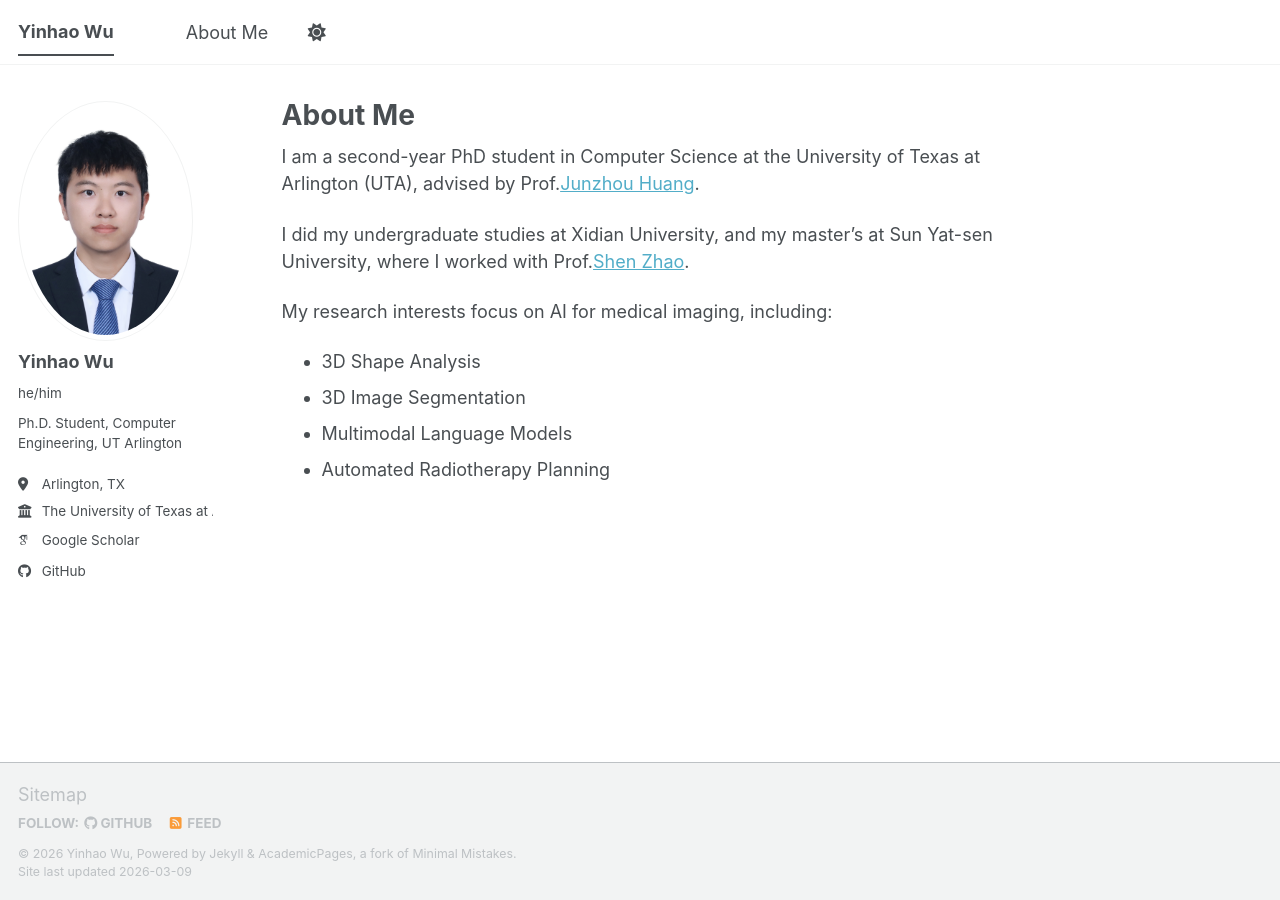
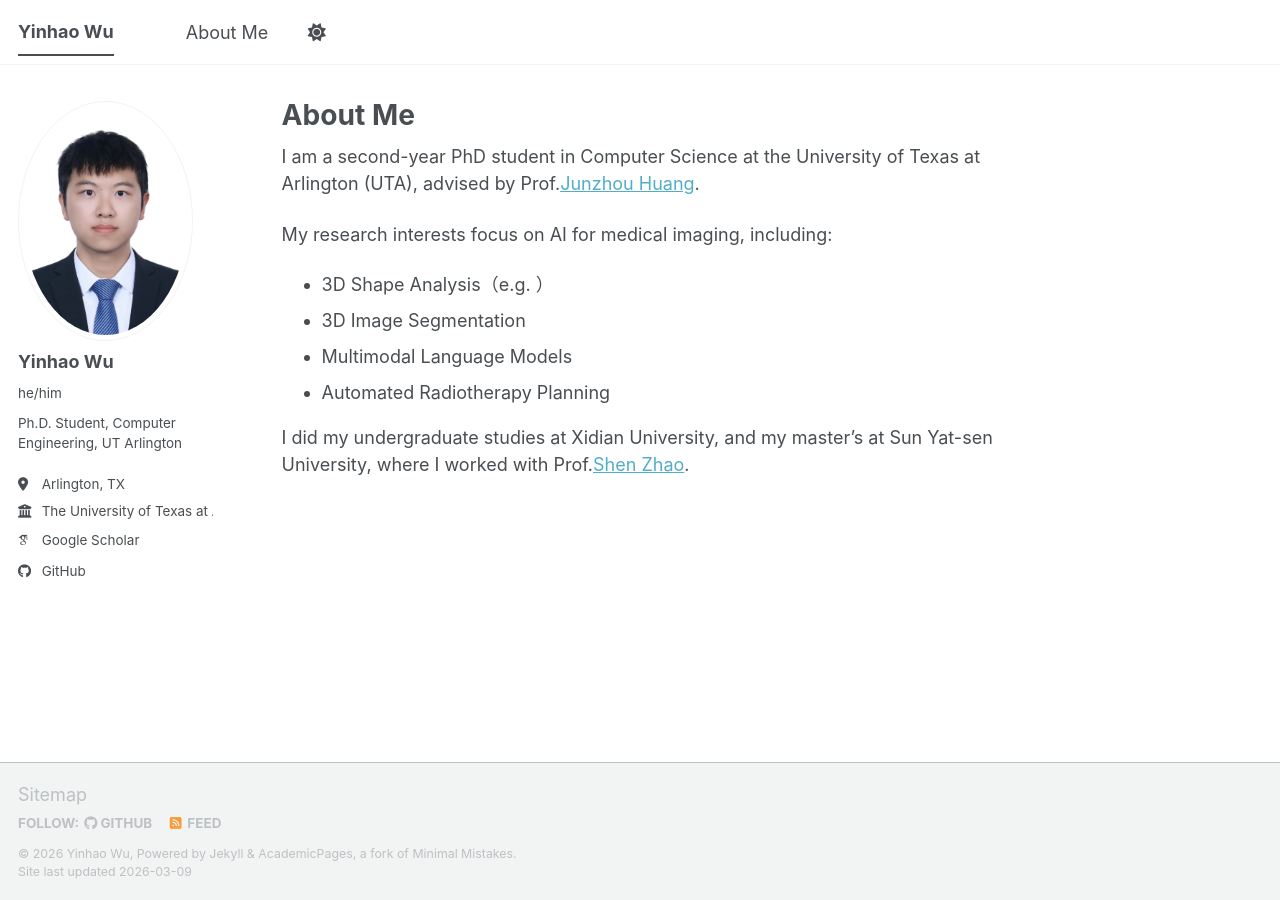
Before and after one commit to inhaowu/inhaowu.github.io, a Jekyll site: the page built from _pages/about.md, in a window 1280 px wide. Built offline with Jekyll 4.4.1, drawn with Linux system fonts in a browser that asks for light colours; some web fonts are replaced; a script bundle is joined from its source files by our own code; library files that are not in the unit come from our copies.

```diff
--- a/_pages/about.md
+++ b/_pages/about.md
@@ -9,11 +9,13 @@ redirect_from:
 
 I am a second-year PhD student in Computer Science at the University of Texas at Arlington (UTA), advised by Prof.[Junzhou Huang](https://ranger.uta.edu/~huang/).
 
-I did my undergraduate studies at Xidian University, and my master's at Sun Yat-sen University, where I worked with Prof.[Shen Zhao](https://hnyz979.github.io).
-
 My research interests focus on AI for medical imaging, including:
 
-- 3D Shape Analysis
+- 3D Shape Analysis（e.g. ）
 - 3D Image Segmentation
 - Multimodal Language Models
 - Automated Radiotherapy Planning
+
+
+
+I did my undergraduate studies at Xidian University, and my master's at Sun Yat-sen University, where I worked with Prof.[Shen Zhao](https://hnyz979.github.io).
```
